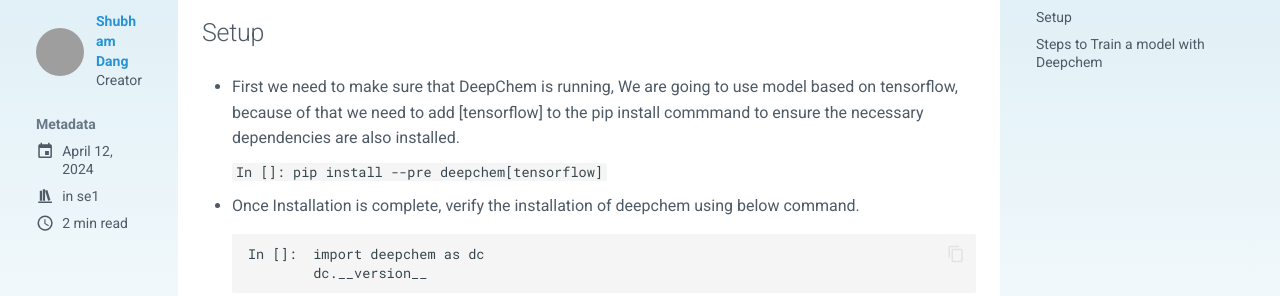
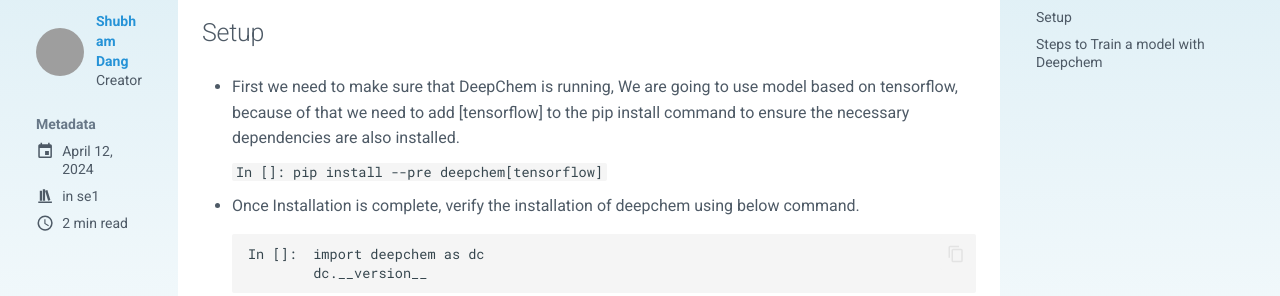
Before and after one commit to alces-software/alces-cloud-docs, an MkDocs documentation site: the page built from docs/blog/posts/molecule-solubility-deepchem.md, in a window 1280 px wide and 900 px high, scrolled down 423 px. Shown: the part 183-479 px from the top of the window. Built offline with MkDocs 1.6.1 and Material for MkDocs 9.7.7, drawn with Linux system fonts in a browser that asks for light colours; comment, search, counter and statistics services are not loaded; the version menu is left out; grey boxes are pictures that could not be loaded.

Commit message:
Spelling

````diff
--- a/docs/blog/posts/molecule-solubility-deepchem.md
+++ b/docs/blog/posts/molecule-solubility-deepchem.md
@@ -25,7 +25,7 @@
 
 
 ## Setup
-- First we need to make sure that DeepChem is running, We are going to use model based on tensorflow, because of that we need to add \[tensorflow\] to the pip install commmand to ensure the necessary dependencies are also installed.
+- First we need to make sure that DeepChem is running, We are going to use model based on tensorflow, because of that we need to add \[tensorflow\] to the pip install command to ensure the necessary dependencies are also installed.
 
     ```In []: pip install --pre deepchem[tensorflow]
     ```
````
